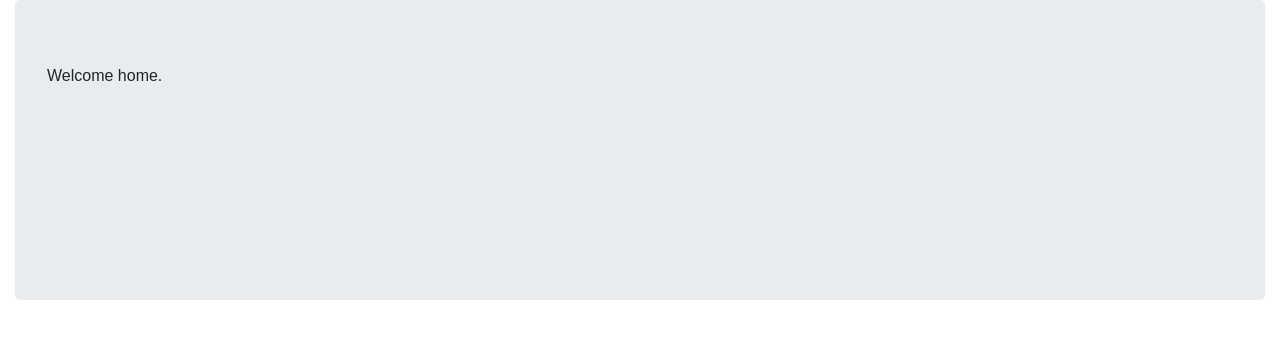
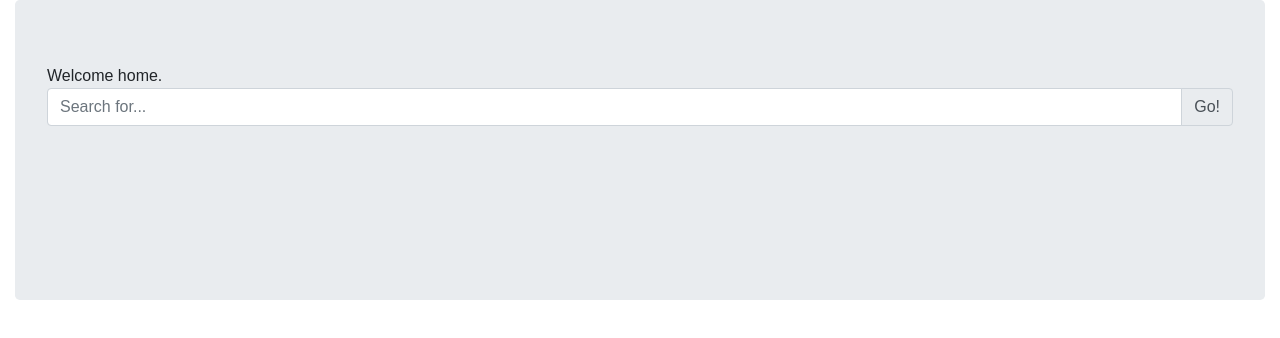
Before and after one commit to dmaddox/TheLoneTaco, a React (Create React App) app in the folder client/: page / in a window 1280 px wide. Shown: the top 338 px of the page. Built offline with nearby package versions, Linux system fonts and the light colour scheme.

Commit message:
search component for home page

```diff
--- /dev/null
+++ b/client/src/components/forms/InitialSearch/InitialSearch.js
@@ -0,0 +1,11 @@
+import React from "react";
+
+const InitialSearch = props =>
+  <div className="input-group mb-3">
+    <input type="text" className="form-control" placeholder="Search for..." aria-label="SearchFor" aria-describedby="basic-addon" />
+    <div className="input-group-append">
+      <span className="input-group-text" id="basic-addon2">Go!</span>
+    </div>
+  </div>
+
+export default InitialSearch;
--- /dev/null
+++ b/client/src/components/forms/InitialSearch/index.js
@@ -0,0 +1 @@
+export { default } from "./InitialSearch";
--- a/client/src/pages/Home/Home.js
+++ b/client/src/pages/Home/Home.js
@@ -1,5 +1,6 @@
 import React, { Component} from "react";
 import Jumbotron from "../../components/layout/Jumbotron";
+import InitialSearch from "../../components/forms/InitialSearch";
 
 class Home extends Component {
   render() {
@@ -8,6 +9,8 @@ class Home extends Component {
         <div>
         Welcome home.
         </div>
+        <InitialSearch>
+        </InitialSearch>
       </Jumbotron>
 
     )
```
